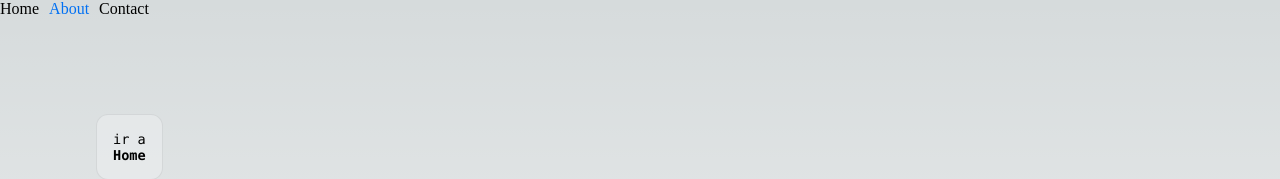
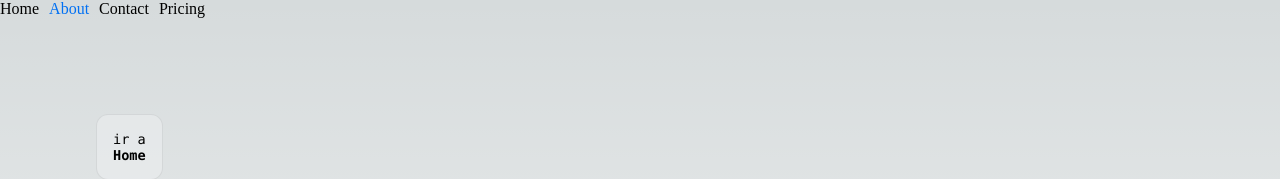
Before and after one commit to Jwilv/repaso-next, a Next.js app: page /about in a window 1280 px wide. Shown: the top 179 px of the page. Built offline with nearby package versions, Linux system fonts and the light colour scheme.

Commit message:
navItems

```diff
--- a/components/Navbar.jsx
+++ b/components/Navbar.jsx
@@ -1,12 +1,31 @@
 import styles from './Navbar.module.css'
 import { ActiveLink } from './ActiveLink'
 
+const navItems = [
+  {
+    text: 'Home',
+    href: '/',
+  },
+  {
+    text: 'About',
+    href: '/about',
+  },
+  {
+    text: 'Contact',
+    href: '/contact',
+  },
+  {
+    text: 'Pricing',
+    href: '/pricing',
+  }
+]
+
 export const Navbar = () => {
   return (
-    <nav className={ styles['menu-container'] }>
-      <ActiveLink href="/" text="Home" />
-      <ActiveLink href="/about" text="About" />
-      <ActiveLink href="/contact" text="Contact" />
+    <nav className={styles['menu-container']}>
+      {
+        navItems.map((item) => <ActiveLink {...item} />)
+      }
     </nav>
   )
 }
```
